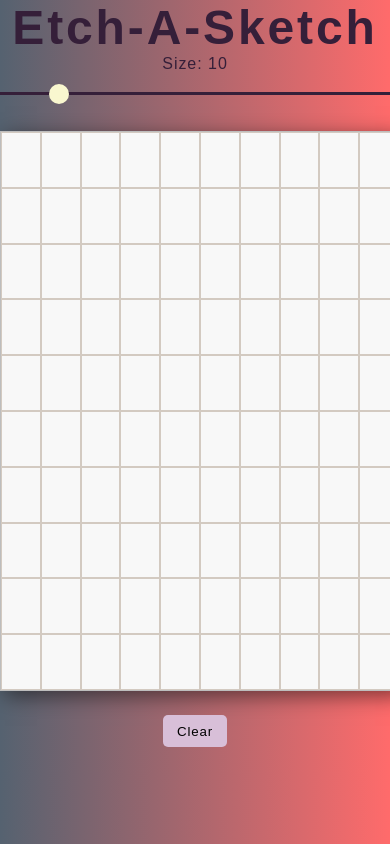
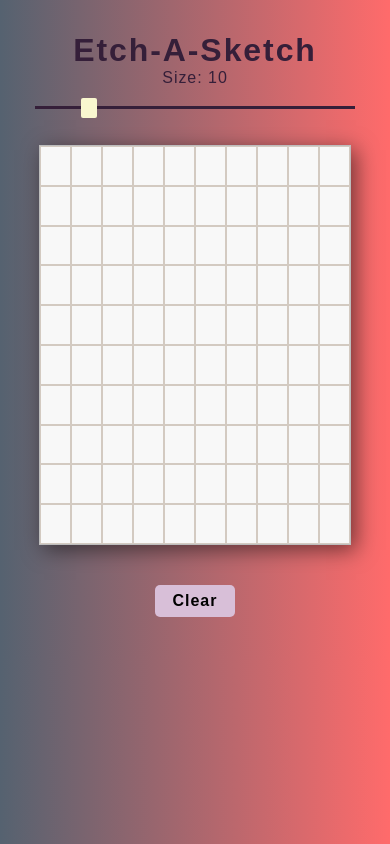
Before and after one commit to GSingh1994/Etch_A_Sketch, a plain HTML site: page index.html in a window 390 px wide. Drawn offline with Linux system fonts and the light colour scheme; a web font is replaced by a local one.

Commit message:
Made responsive to small screens

```diff
--- a/index.html
+++ b/index.html
@@ -1,11 +1,10 @@
 <!DOCTYPE html>
 <html lang="en">
-
   <head>
-    <meta charset="UTF-8">
-    <meta name="viewport" content="width=device-width, initial-scale=1.0">
+    <meta charset="UTF-8" />
+    <meta name="viewport" content="width=device-width, initial-scale=1.0" />
     <title>Etch A Sketch</title>
-    <link rel="stylesheet" href="style.css">
+    <link rel="stylesheet" href="style.css" />
   </head>
 
   <body>
@@ -14,7 +13,15 @@
         <h1>Etch-A-Sketch</h1>
         <p>Size: <span id="output"></span></p>
         <div class="range-slider">
-                <input id="user-input" type="range" min="1" max="64" value="10" required class="my-slider">
+          <input
+            id="user-input"
+            type="range"
+            min="1"
+            max="60"
+            value="10"
+            required
+            class="my-slider"
+          />
         </div>
       </div>
     </header>
@@ -24,10 +31,7 @@
     <button id="clear">Clear</button>
     <script type="text/javascript" src="app.js"></script>
   </body>
-
 </html>
-
-
 
 <!--
 TODO
--- a/style.css
+++ b/style.css
@@ -1,4 +1,4 @@
-@import url('https://fonts.googleapis.com/css2?family=Yusei+Magic&display=swap');
+@import url("https://fonts.googleapis.com/css2?family=Yusei+Magic&display=swap");
 
 * {
   margin: 0;
@@ -8,20 +8,24 @@
   -webkit-box-sizing: border-box;
   -moz-box-sizing: border-box;
   box-sizing: border-box;
-     scroll-behavior:smooth;
-     font-family: 'Yusei Magic', sans-serif;
+  scroll-behavior: smooth;
+  font-family: "Yusei Magic", sans-serif;
   letter-spacing: 0.06em;
 }
 
-body{
-    background: linear-gradient(to right, #556270, #ff6b6b); /* W3C, IE 10+/ Edge, Firefox 16+, Chrome 26+, Opera 12+, Safari 7+ */
+body {
+  background: linear-gradient(
+    to right,
+    #556270,
+    #ff6b6b
+  ); /* W3C, IE 10+/ Edge, Firefox 16+, Chrome 26+, Opera 12+, Safari 7+ */
 }
 
-:root{
+:root {
   --grid-row-column: 7;
 }
 
-header{
+header {
   display: flex;
   justify-content: center;
   text-align: center;
@@ -29,32 +33,33 @@ header{
   color: #351f39;
 }
 
-p{
+p {
   padding-bottom: 0.5rem;
 }
 
-h1{
+h1 {
   font-size: 3rem;
 }
 
-#container{
+#container {
   display: grid;
   margin: 0 auto;
-    grid-template-columns: repeat(var(--grid-row-column),1fr);
-    grid-template-rows: repeat(var(--grid-row-column),1fr);
-    width: 25rem;
-    height: 35rem;
+  grid-template-columns: repeat(var(--grid-row-column), 1fr);
+  grid-template-rows: repeat(var(--grid-row-column), 1fr);
+  /* width: 40rem; */
+  width: 80%;
+  height: 45rem;
   background-color: white;
   cursor: crosshair;
-	background: #F8F8F8;
-	border: solid #BDBDBD 1px;
+  background: #f8f8f8;
+  border: solid #bdbdbd 1px;
   box-shadow: 5px 5px 20px rgba(0, 0, 0, 0.5);
 }
 
 .my-slider {
   -webkit-appearance: none;
-    background: #351f39  ;
-    width: 25rem;
+  background: #351f39;
+  width: 30rem;
   height: 3px;
   outline: none;
 }
@@ -62,27 +67,49 @@ h1{
 .my-slider::-webkit-slider-thumb {
   -webkit-appearance: none;
   cursor: pointer;
-    background: #f9f7cf  ;
+  background: #f9f7cf;
   width: 5%;
   height: 20px;
-    border-radius: 100%;
+  border-radius: 2px;
 }
 
-.square{
-    border:0.1px solid rgb(211, 202, 193);
+.square {
+  border: 0.1px solid rgb(211, 202, 193);
 }
 
-#clear{
+#clear {
   display: block;
-    width: 4rem;
+  width: 5rem;
+  font-size: 1rem;
+  font-weight: bold;
   height: 2rem;
-    margin: 1.5rem auto;
+  margin: 2.5rem auto;
   border-radius: 5px;
   outline: none;
   border: none;
   background-color: thistle;
+  transition: all 0.3s ease;
 }
 
-#clear:hover{
+#clear:hover {
   background-color: wheat;
 }
+
+@media only screen and (max-width: 480px) {
+  h1 {
+    font-size: 2rem;
+    margin-top: 2rem;
+  }
+  .my-slider {
+    width: 20rem;
+  }
+  #container {
+    height: 25rem;
+  }
+}
+@media only screen and (min-width: 1000px) {
+  #container {
+    width: 40rem;
+    height: 40rem;
+  }
+}
```
Also changed, not shown: app.js (+13 -13 lines). Lines whose indentation alone changed are shown as unchanged.
